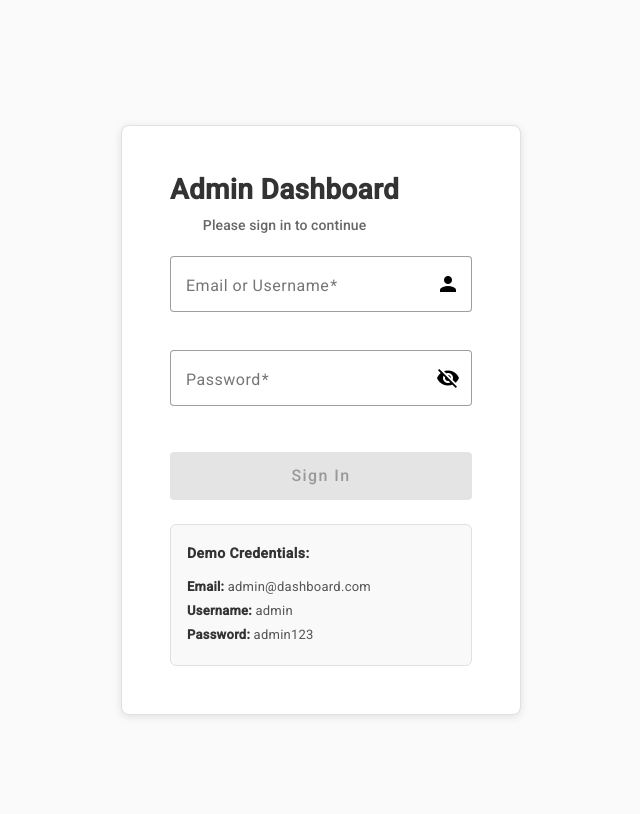
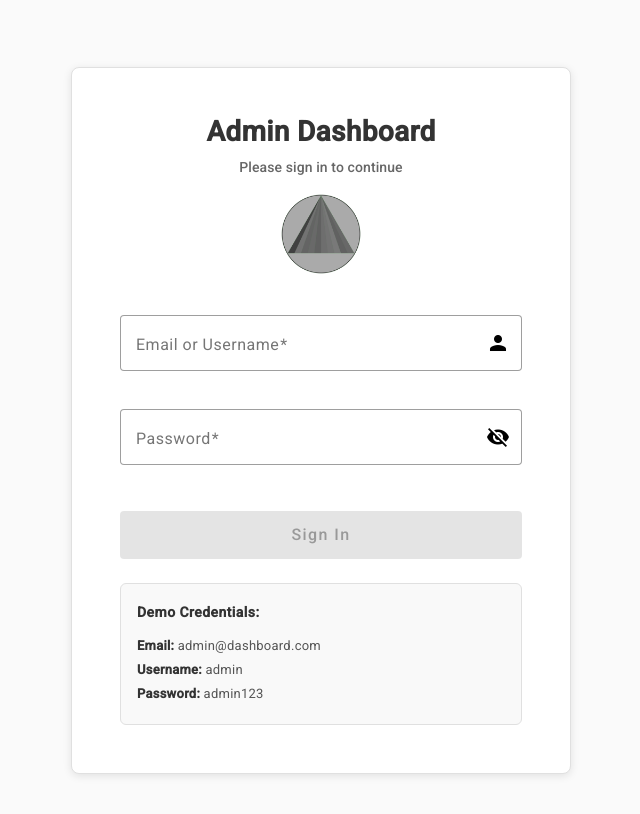
Before and after one commit to fahmikudo/admin-dashboard, an Angular app: page /login in a window 1280 px wide. Shown: the top 814 px of the page, without its empty margins (319-959 px from the left). Built offline with nearby package versions, Linux system fonts and the light colour scheme.

Commit message:
feat: added logo on login page

```diff
--- a/src/app/pages/login/login.component.html
+++ b/src/app/pages/login/login.component.html
@@ -1,11 +1,13 @@
 <div class="login-container">
     <div class="login-wrapper">
         <mat-card class="login-card">
-            <mat-card-header>
+            <mat-card-header class="centered-header">
+                <div class="logo-container">
+                    <img src="assets/logo.png" alt="Logo" class="login-logo">
+                </div>
                 <mat-card-title>Admin Dashboard</mat-card-title>
                 <mat-card-subtitle>Please sign in to continue</mat-card-subtitle>
             </mat-card-header>
-
             <mat-card-content>
                 <form [formGroup]="loginForm" (ngSubmit)="onSubmit()">
                     <div class="form-fields">
--- a/src/app/pages/login/login.component.scss
+++ b/src/app/pages/login/login.component.scss
@@ -9,7 +9,7 @@
 
 .login-wrapper {
   width: 100%;
-  max-width: 400px;
+  max-width: 500px;
 }
 
 .login-card {
@@ -35,6 +35,24 @@
     font-size: 14px;
     color: #666;
   }
+}
+
+.centered-header {
+  display: flex;
+  flex-direction: column;
+  align-items: center;
+  text-align: center;
+}
+
+.logo-container {
+  margin-bottom: 16px;
+  margin-top: 16px;
+}
+
+.login-logo {
+  width: 80px;
+  height: 80px;
+  object-fit: contain;
 }
 
 .form-fields {
```
